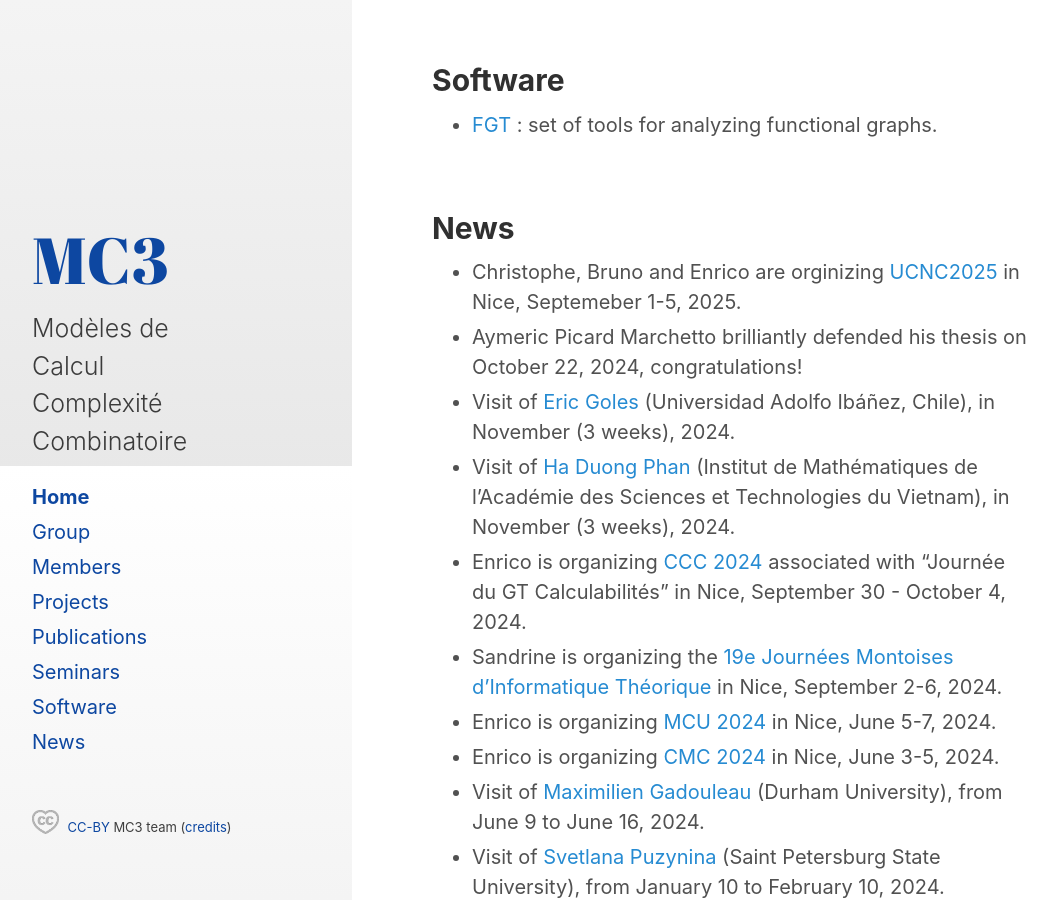
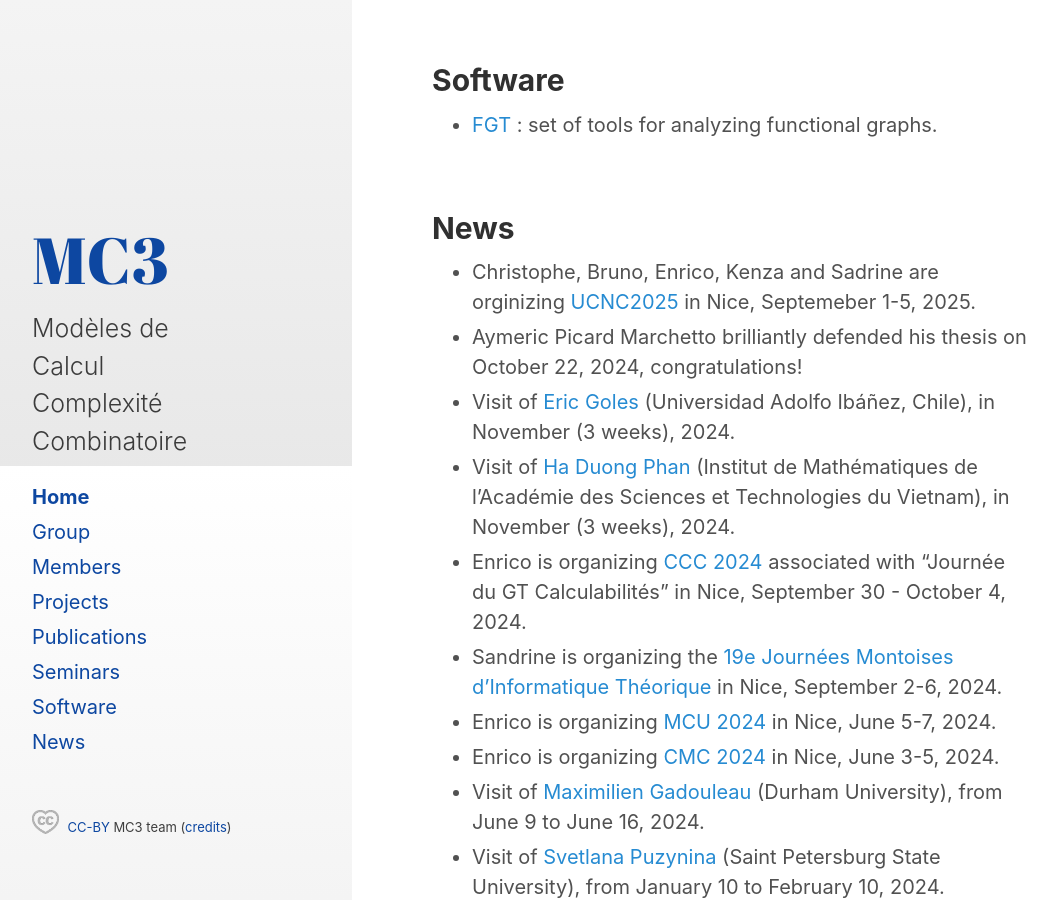
Before and after one commit to richardadrien/mc3, a Jekyll site: the page built from _posts/2023-11-01-home.md, in a window 1280 px wide and 900 px high, scrolled down 5834 px. Shown: the whole window, without its empty margins (8-1065 px from the left). Built offline with Jekyll 4.4.1, drawn with Linux system fonts in a browser that asks for light colours; the list of posts is cut into pages by our own code.

Commit message:
Update 2023-11-01-home.md

```diff
--- a/_posts/2023-11-01-home.md
+++ b/_posts/2023-11-01-home.md
@@ -141,7 +141,7 @@
 <a id='news-link'></a><br />
 ## **News**
 
-- Christophe, Bruno and Enrico are orginizing [UCNC2025](https://webusers.i3s.univ-cotedazur.fr/UCNC2025/committees/) in Nice, Septemeber 1-5, 2025.
+- Christophe, Bruno, Enrico, Kenza and Sadrine are orginizing [UCNC2025](https://webusers.i3s.univ-cotedazur.fr/UCNC2025/committees/) in Nice, Septemeber 1-5, 2025.
 - Aymeric Picard Marchetto brilliantly defended his thesis on October 22, 2024, congratulations!
 - Visit of [Eric Goles](https://ingenieria.uai.cl/profesor/eric-goles/) (Universidad Adolfo Ibáñez, Chile), in November (3 weeks), 2024.
 - Visit of [Ha Duong Phan](http://math.ac.vn/en/component/staff/?task=getProfile&staffID=18) (Institut de Mathématiques de l’Académie des Sciences et Technologies du Vietnam), in November (3 weeks), 2024.
```
